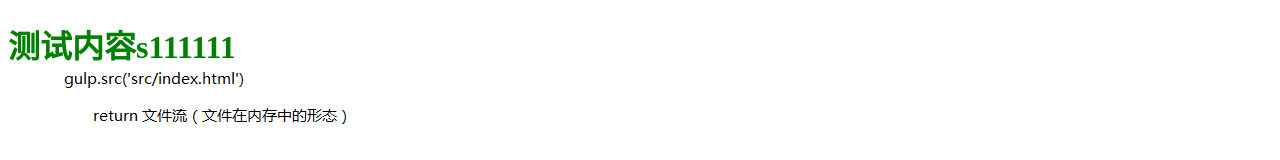
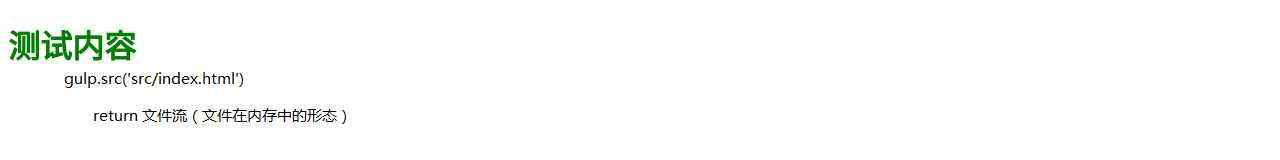
Before and after one commit to liyadong2570078/get-demo, a website: page src/index.html in a window 1280 px wide. Shown: the top 160 px of the page. Drawn offline with nearby package versions, Linux system fonts and the light colour scheme; files that its build step writes are made by us from their sources.

Commit message:
'修改了index.html文件,实现了XX功能'

```diff
--- a/src/index.html
+++ b/src/index.html
@@ -8,7 +8,7 @@
 
 <body>
 <!-- 测试注释 -->
-  <h1>测试内容s111111</h1>
+  <h1>测试内容</h1>
   <script src="scripts/all.js"></script>
 </body>
 
```
